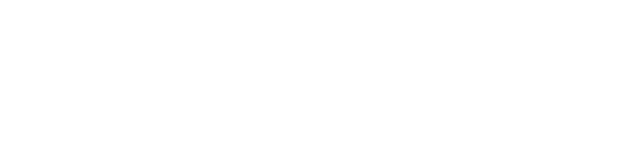
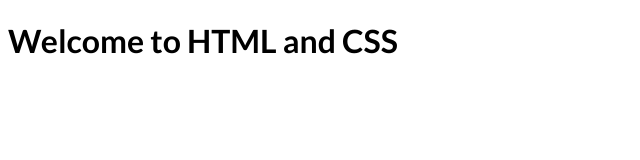
Before and after one commit to Delta-033/HTMLandCSS, a plain HTML site: page index.html in a window 1280 px wide. Shown: the whole page, without its empty margins (0-640 px from the left). Drawn offline with Linux system fonts and the light colour scheme.

Commit message:
Update index.html

```diff
--- a/index.html
+++ b/index.html
@@ -7,9 +7,9 @@
     <link rel="preconnect" href="https://fonts.gstatic.com" crossorigin>
     <link href="https://fonts.googleapis.com/css2?family=Lato:ital,wght@0,300;0,400;0,700;1,900&display=swap" rel="stylesheet">
     <link rel="stylesheet" href="style.css">
-    <title>Welcome to HTML and CSS</title>
+    <title>HTML and CSS</title>
 </head>
 <body>
-
+    <h1>Welcome to HTML and CSS</h1>
 </body>
 </html>
```
